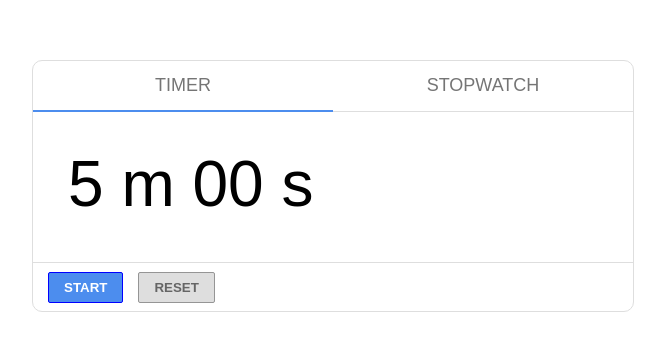
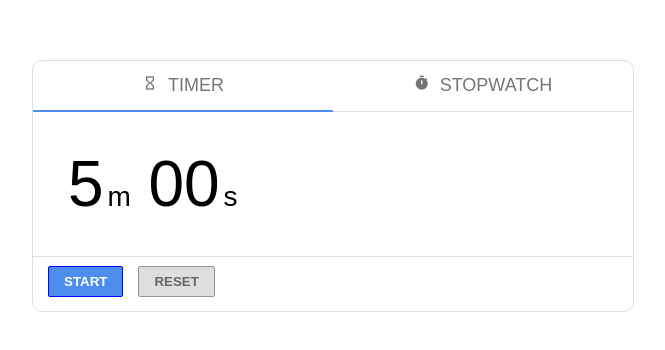
Before and after one commit to abelRoland/timer, a plain HTML site: page index.html in a window 1280 px wide. Shown: the part 222-572 px from the top of the page, without its empty margins (307-972 px from the left). Drawn offline with Linux system fonts and the light colour scheme.

Commit message:
Improvements-1 This closes #6

```diff
--- a/index.html
+++ b/index.html
@@ -4,6 +4,7 @@
 	<head>
 	  <meta charset='UTF-8'>
       <meta name="viewport" content="width=device-width, initial-scale=1.0">
+      <link rel="stylesheet" href="https://fonts.googleapis.com/icon?family=Material+Icons">
 	  <title>Timer / Stopwatch</title>
 
 	  <!-- load the styles -->
@@ -14,8 +15,16 @@
 
 		<main>
             <header>
-                <button class="tablinks active" onclick="changeTab(event, 'timer')">Timer</button>
-                <button class="tablinks" onclick="changeTab(event, 'stopwatch')">Stopwatch</button>
+                <button class="tablinks active" onclick="changeTab(event, 'timer')">
+                    <span class="material-icons icon">
+                    hourglass_empty
+                    </span>Timer
+                </button>
+                <button class="tablinks" onclick="changeTab(event, 'stopwatch')">
+                    <span class="material-icons icon">
+                        timer
+                    </span>Stopwatch
+                </button>
             </header>
 			<section class='tabcontent timer' id='timer'>
                 <!-- Display number (just for example)-->
@@ -25,15 +34,19 @@
             	    <span id="second_timer">00</span>
             	    <span class="second_s">s</span>
                 </p>
+                <footer>
+                    <button class='commands' id="start-timer" onclick="startStop()">Start</button>
+                    <button class='commands' id="reset-timer" onclick="reset()">Reset</button>
+                </footer>
             </section>
             <section class='tabcontent stopwatch' id='stopwatch'>
                 <!-- Display number (just for example)-->
                 <p id="display-stopwatch">00:00:00</p>
-            </section>
                 <footer>
                     <button class='commands' id="start-stop" onclick="startStop()">Start</button>
                     <button class='commands' id="reset" onclick="reset()">Reset</button>
                 </footer>
+            </section>
 		</main>
 
       <!-- load the script -->
--- a/style.css
+++ b/style.css
@@ -93,3 +93,18 @@ footer {
 .commands:last-child:hover {
     background-color: #c5c5c5;
 }
+
+.icon {
+    font-size: 16px;
+    margin-right: 10px;
+}
+
+.minute_m {
+    font-size: 28px;
+    margin-left: -14px;
+}
+
+.second_s {
+    font-size: 28px;
+    margin-left: -14px;
+}
```
Lines whose indentation alone changed are shown as unchanged.
